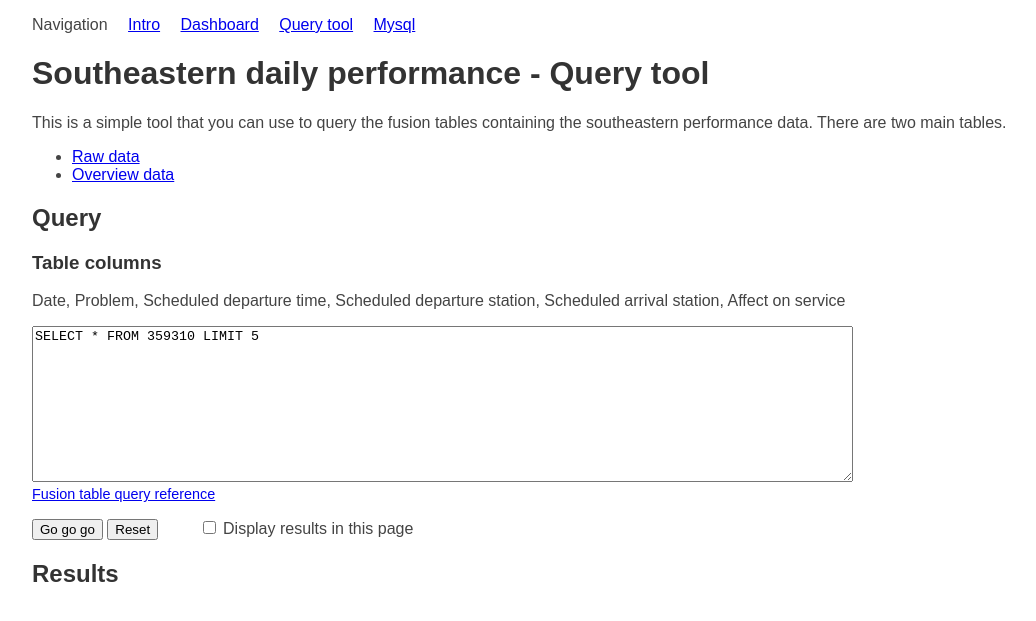
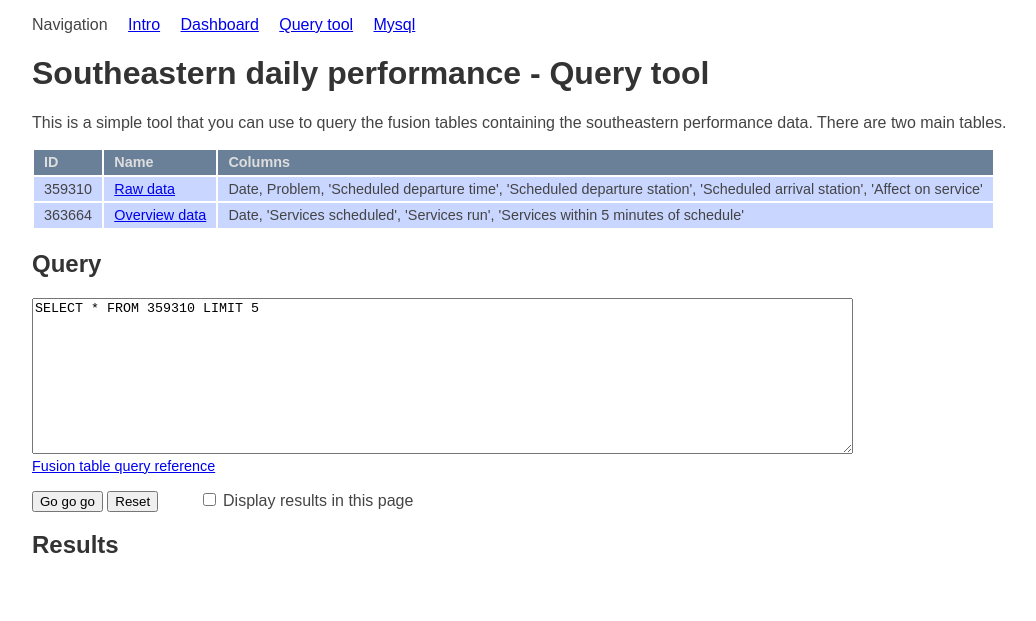
Before and after one commit to chrisroos/southeastern-daily-performance, a Jekyll site: the page built from query-tool.html, in a window 1280 px wide. Shown: the top 621 px of the page, without its empty margins (32-1068 px from the left). Built offline with Jekyll 4.4.1, drawn with Linux system fonts in a browser that asks for light colours; nearby versions of some CDN libraries.

Commit message:
I think this data is better presented in a table.

```diff
--- a/query-tool.html
+++ b/query-tool.html
@@ -3,15 +3,30 @@ layout: default
 title: Southeastern daily performance - Query tool
 ---
 <p>This is a simple tool that you can use to query the fusion tables containing the southeastern performance data. There are two main tables.</p>
-<ul>
-  <li><a target="_blank" href="http://www.google.com/fusiontables/DataSource?dsrcid=359310">Raw data</a></li>
-  <li><a target="_blank" href="http://www.google.com/fusiontables/DataSource?dsrcid=363664">Overview data</a></li>
-</ul>
+
+<table>
+  <thead>
+    <tr>
+      <th>ID</th>
+      <th>Name</th>
+      <th>Columns</th>
+    </tr>
+  </thead>
+  <tbody>
+    <tr>
+      <td>359310</td>
+      <td><a target="_blank" href="http://www.google.com/fusiontables/DataSource?dsrcid=359310">Raw data</a></td>
+      <td>Date, Problem, 'Scheduled departure time', 'Scheduled departure station', 'Scheduled arrival station', 'Affect on service'</td>
+    </tr>
+    <tr>
+      <td>363664</td>
+      <td><a target="_blank" href="http://www.google.com/fusiontables/DataSource?dsrcid=363664">Overview data</a></td>
+      <td>Date, 'Services scheduled', 'Services run', 'Services within 5 minutes of schedule'</td>
+    </tr>
+  </tbody>
+</table>
 
 <h2>Query</h2>
-
-<h3>Table columns</h3>
-<p>Date, Problem, Scheduled departure time, Scheduled departure station, Scheduled arrival station, Affect on service</p>
 
 <form id="queryTool">
   <div>
```
